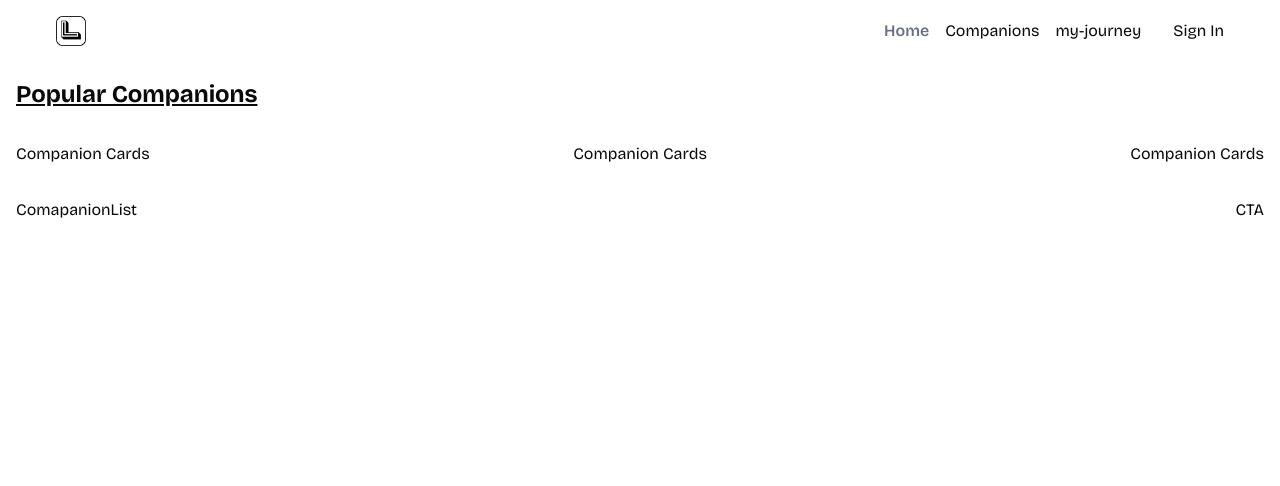
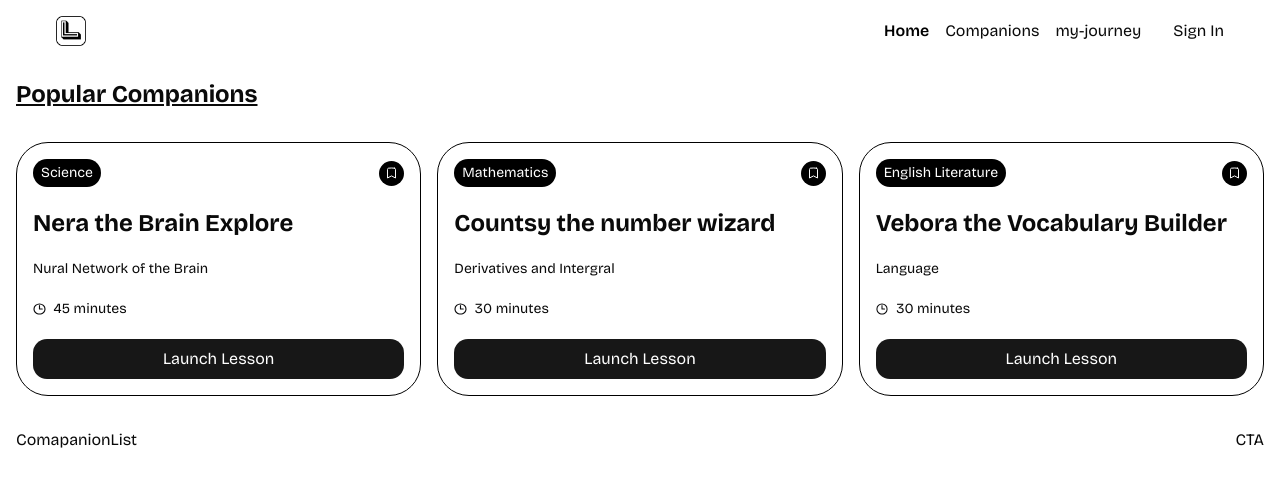
Before and after one commit to milindasandaru/lenify.saas.app, a Next.js app: page / in a window 1280 px wide. Shown: the top 486 px of the page. Built offline with nearby package versions, Linux system fonts and the light colour scheme.

Commit message:
implement home section

```diff
--- a/app/page.tsx
+++ b/app/page.tsx
@@ -15,16 +15,16 @@ const Page = () => {
           topic = "Nural Network of the Brain"
           subject = "Science"
           duration = {45}
-          color = "ACACAC"
+          color = "#FFFFFF"
 
         />
         <CompanionCard
           id = "cd124"
           name = "Countsy the number wizard"
           topic = "Derivatives and Intergral"
-          subject = "Science"
+          subject = "Mathematics"
           duration = {30}
-          color = "ADADAD"
+          color = "#FFFFFF"
         />
         <CompanionCard
           id = "cd125"
@@ -32,7 +32,7 @@ const Page = () => {
           topic = "Language"
           subject = "English Literature"
           duration = {30}
-          color = "AEAEAE"
+          color = "#FFFFFF"
         />
       </section>
 
--- a/components/companionCard.tsx
+++ b/components/companionCard.tsx
@@ -1,4 +1,6 @@
 import React from 'react'
+import bookmark from '../public/icons/bookmark.svg'
+import Link from 'next/dist/client/link';
 
 interface CompanionCardProps {
     id: string;
@@ -9,13 +11,31 @@ interface CompanionCardProps {
     color: string;
 }
 
-const CompanionCard = ({ id, name, topic, subject, duration, color}:
+const CompanionCard = ({ id, name, topic, subject, duration, color }:
     CompanionCardProps) => {
-  return (
-    <div>
-      Companion Cards
-    </div>
-  )
+    return (
+        <article className='companion-card' style={{ backgroundColor: color }}>
+            <div className="flex justify-between items-center">
+                <div className="subject-badge">{subject}</div>
+                <button className="companion-bookmark">
+                    <img src="/icons/bookmark.svg" alt="bookmark" width={9} height={15} />
+                </button>
+            </div>
+
+            <h2 className='text-2xl font-bold'>{name}</h2>
+            <p className='text-sm'>{topic}</p>
+            <div className='flex items-center gap-2'>
+                <img src="/icons/clock.svg" alt="clock" width={12.5} height={12.5} />
+                <p className='text-sm'>{duration} minutes</p>
+            </div>
+
+            <Link href={`/companions/${id}`} className="companion-link w-full">
+                <button className='launch-lesson-btn btn-primary w-full justify-center'>
+                    Launch Lesson
+                </button>
+            </Link>
+        </article>
+    )
 }
 
 export default CompanionCard
--- a/components/navItems.tsx
+++ b/components/navItems.tsx
@@ -17,7 +17,7 @@ const navItems = () => {
     return (
         <nav className='flex items-center gap-4'>
             {NavItems.map(({ label, link }) => (
-                <Link href={link} key={label} className={`cursor-pointer hover:text-gray-500 ${pathname === link ? 'text-gray-500 font-semibold' : ''}`}  >
+                <Link href={link} key={label} className={`cursor-pointer hover:text-gray-600 ${pathname === link ? 'text-black font-semibold' : ''}`}  >
                     {label}
                 </Link>
             ))}
```
